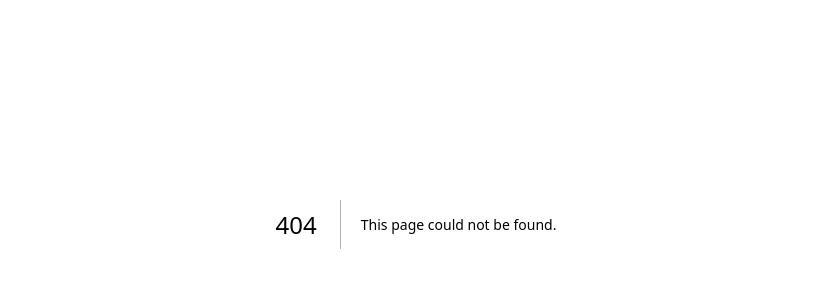
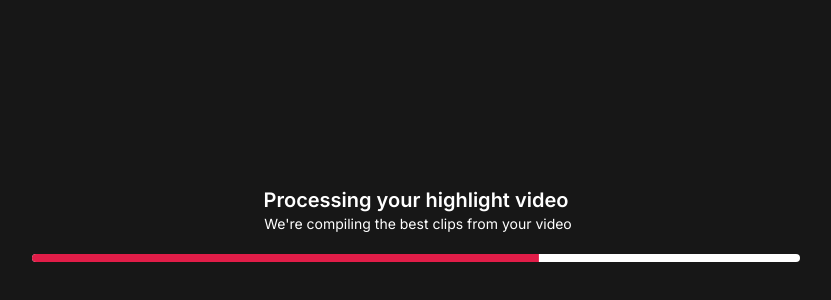
Before and after one commit to matthewdinata/tiktok-techjam-ui, a Next.js app: page /loading in a window 1280 px wide. Before the commit this address had no page. Shown: the part 176-476 px from the top of the page, without its empty margins (224-1055 px from the left). Built offline with nearby package versions, Linux system fonts and the light colour scheme.

Commit message:
feat: implement progress bar

```diff
--- /dev/null
+++ b/src/app/components/progress-bar.tsx
@@ -0,0 +1,28 @@
+"use client";
+
+import { useEffect, useState } from "react";
+
+import Progress from "@/components/ui/progress";
+
+export default function ProgressBar() {
+	const [progress, setProgress] = useState(13);
+
+	useEffect(() => {
+		const timer = setTimeout(() => setProgress(66), 500);
+		return () => clearTimeout(timer);
+	}, []);
+
+	return (
+		<div className="h-screen bg-neutral-900 flex flex-col items-center justify-center gap-5">
+			<div className="flex space-x-1 justify-center items-center flex-col">
+				<span className="text-xl font-semibold text-white">
+					Processing your highlight video
+				</span>
+				<span className="text-sm text-white">
+					We&apos;re compiling the best clips from your video
+				</span>
+			</div>
+			<Progress value={progress} className="w-[60%] bg-white" />
+		</div>
+	);
+}
--- /dev/null
+++ b/src/app/loading/page.tsx
@@ -0,0 +1,5 @@
+import ProgressBar from "../components/progress-bar";
+
+export default function LoadingPage() {
+	return <ProgressBar />;
+}
--- a/src/components/ui/progress.tsx
+++ b/src/components/ui/progress.tsx
@@ -18,7 +18,7 @@ const Progress = React.forwardRef<
 		{...props}
 	>
 		<ProgressPrimitive.Indicator
-			className="h-full w-full flex-1 bg-slate-900 transition-all dark:bg-slate-50"
+			className="h-full w-full flex-1 bg-rose-600 transition-all dark:bg-slate-50"
 			style={{ transform: `translateX(-${100 - (value || 0)}%)` }}
 		/>
 	</ProgressPrimitive.Root>
```
